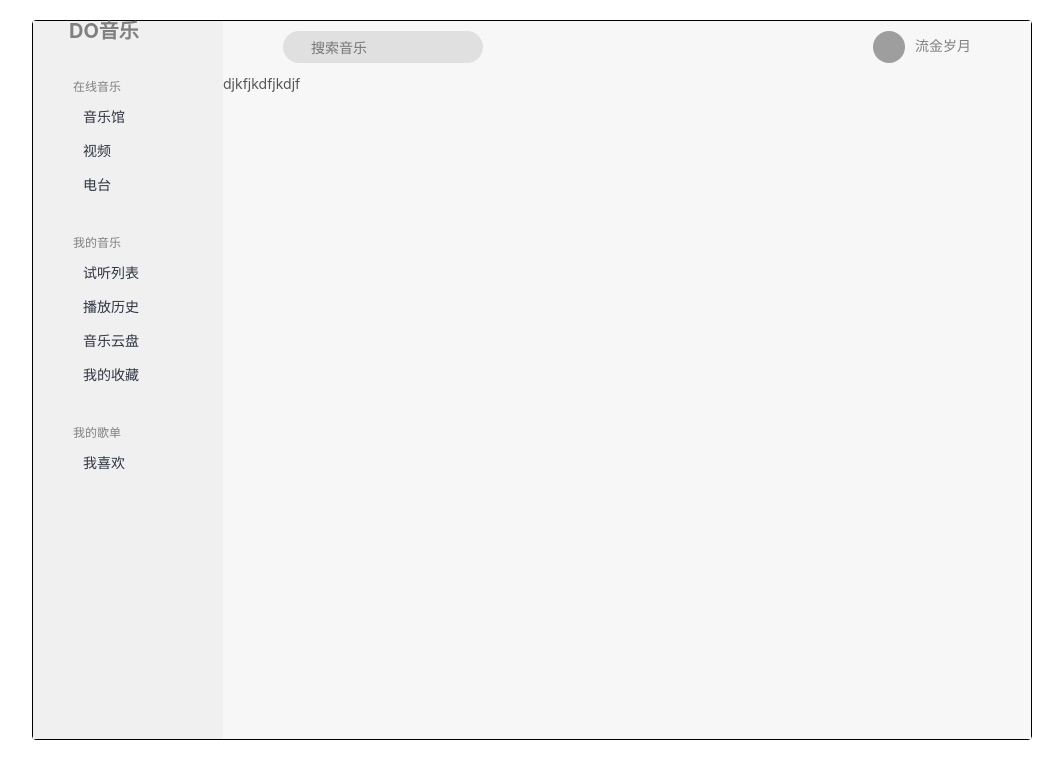
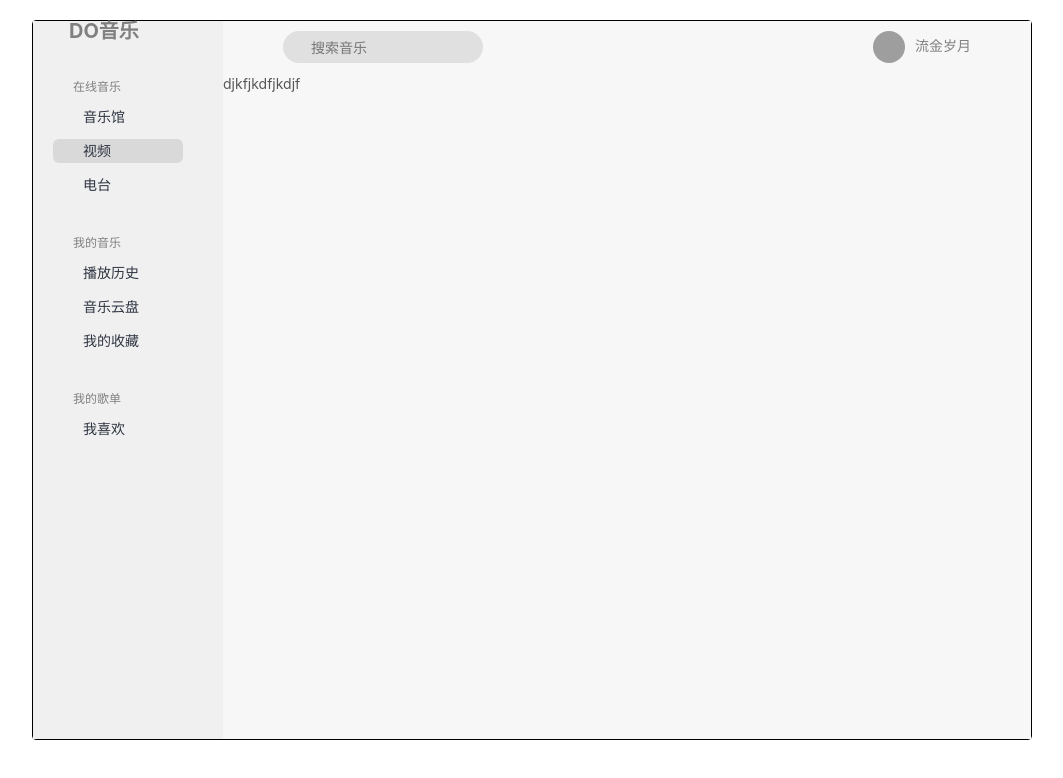
Before and after one commit to TGY-forture/EaseMusic, a Vue app: page /films in a window 1280 px wide. Shown: the top 778 px of the page, without its empty margins (108-1171 px from the left). Built offline with nearby package versions, Linux system fonts and the light colour scheme; grey boxes are pictures that could not be loaded; a small style sheet from the web is missing.

Commit message:
路由添加

```diff
--- a/src/views/left.vue
+++ b/src/views/left.vue
@@ -9,32 +9,46 @@
     <section class="online-m">
       <p>在线音乐</p>
       <ul>
-        <li v-for="(item, index) in onlinelist" :key="index">
+        <router-link
+          :to="item.path"
+          tag="li"
+          v-for="(item, index) in onlinelist"
+          :key="index"
+          exact
+          exact-active-class="top-active"
+        >
           <i :class="['custom-icon', item.classname]"></i>
           <span>{{ item.text }}</span>
-        </li>
+        </router-link>
       </ul>
     </section>
     <section class="mymusic">
       <p>我的音乐</p>
       <ul>
-        <li v-for="(item, index) in mymusic" :key="index">
+        <router-link
+          :to="item.path"
+          tag="li"
+          v-for="(item, index) in mymusic"
+          :key="index"
+          exact
+          exact-active-class="top-active"
+        >
           <i :class="['custom-icon', item.classname]"></i>
           <span>{{ item.text }}</span>
-        </li>
+        </router-link>
       </ul>
     </section>
     <section class="mylist">
       <p>我的歌单</p>
       <ul>
-        <li>
+        <router-link to="/like" tag="li" exact exact-active-class="top-active">
           <i class="custom-icon custom-icon-heart-copy-copy"></i>
           <span>我喜欢</span>
           <i
             class="custom-icon custom-icon-heart"
             style="margin-left: auto"
           ></i>
-        </li>
+        </router-link>
       </ul>
     </section>
   </div>
@@ -45,32 +59,34 @@ let onlinelist = [
   {
     text: "音乐馆",
     classname: "custom-icon-music",
+    path: "/musicroom",
   },
   {
     text: "视频",
     classname: "custom-icon-video",
+    path: "/films",
   },
   {
     text: "电台",
     classname: "custom-icon-radio",
+    path: "/musicroom/dj",
   },
 ];
 let mymusic = [
   {
-    text: "试听列表",
-    classname: "custom-icon-28-Navigationfrieslistmenuoptionsstack",
-  },
-  {
     text: "播放历史",
     classname: "custom-icon-history",
+    path: "/history",
   },
   {
     text: "音乐云盘",
     classname: "custom-icon-Ioniconsmdcloudoutline",
+    path: "/cloudpan",
   },
   {
     text: "我的收藏",
     classname: "custom-icon-user-start",
+    path: "/collection",
   },
 ];
 
@@ -91,7 +107,6 @@ export default {
   width: 190px;
   height: 100%;
   background-color: #f0f0f0;
-
   box-sizing: border-box;
   header {
     display: flex;
@@ -125,10 +140,10 @@ export default {
       padding-bottom: 5px;
       display: flex;
       align-items: center;
+      border-radius: 6px;
       cursor: pointer;
       &:hover {
         background-color: #d9d9d9;
-        border-radius: 6px;
       }
       span {
         font-size: 14px;
@@ -140,5 +155,8 @@ export default {
       }
     }
   }
+  .top-active {
+    background-color: #d9d9d9;
+  }
 }
 </style>
```
